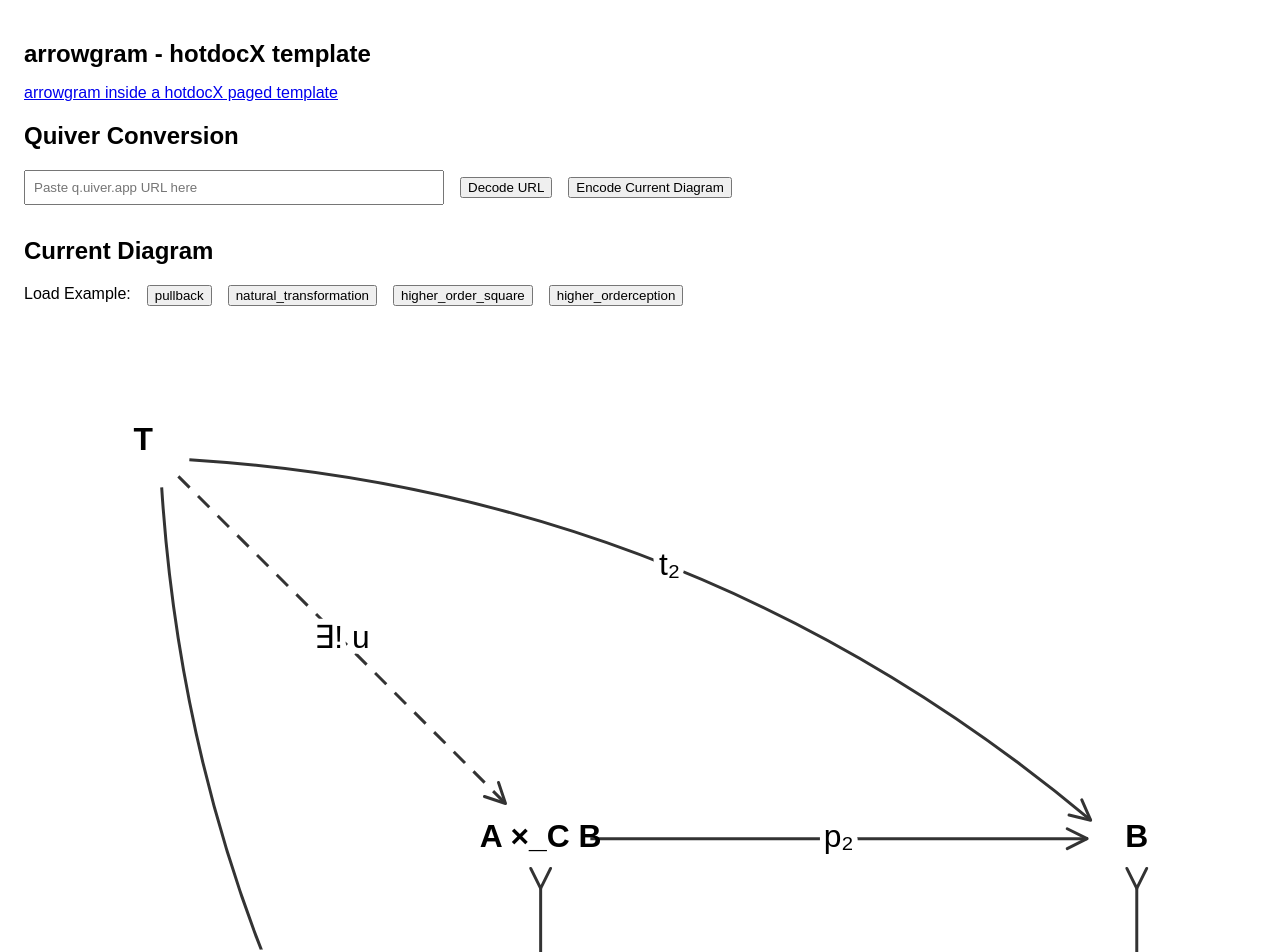
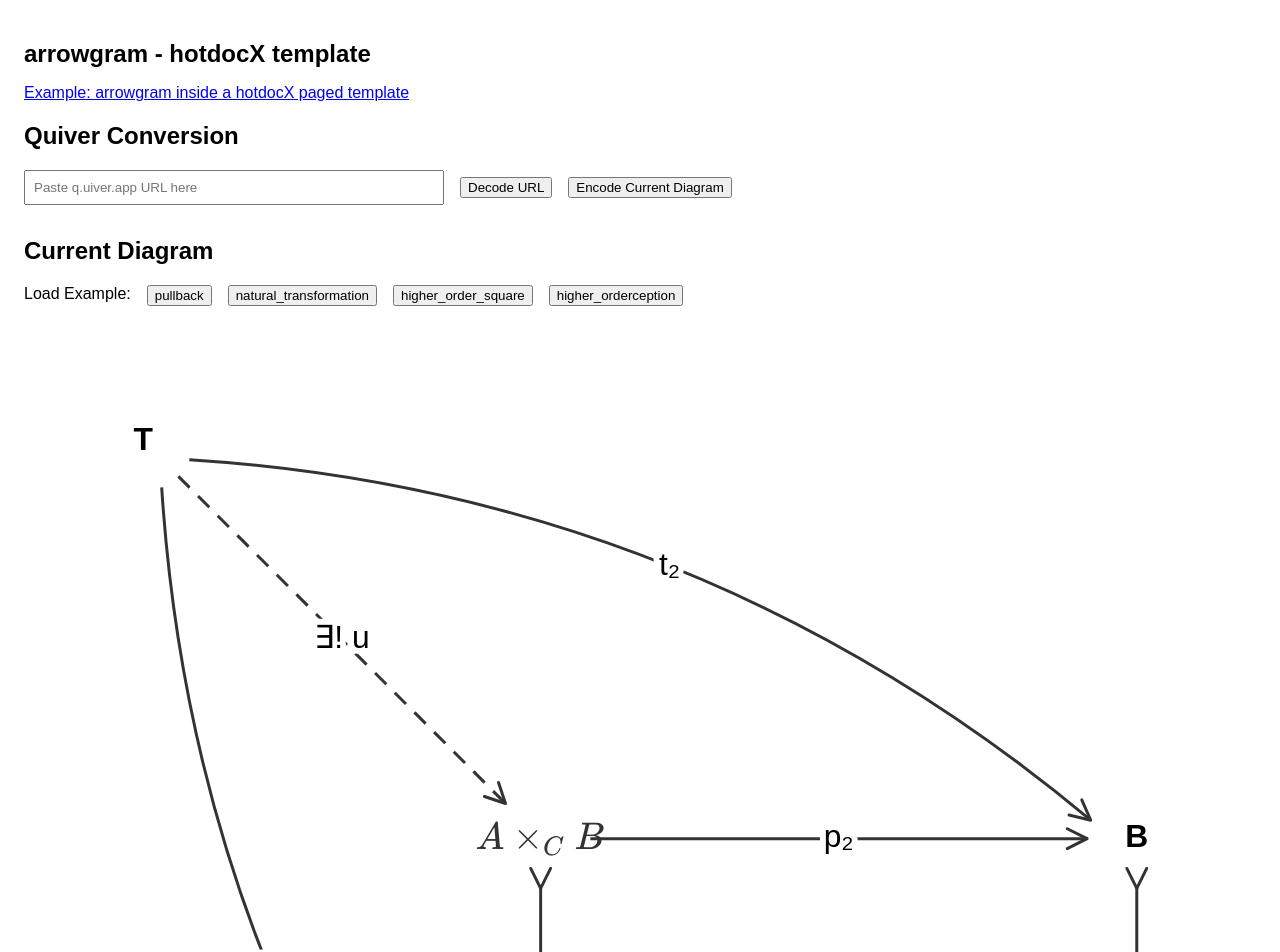
Before and after one commit to hotdocx/arrowgram, a React (Create React App) app in the folder src/: page / in a window 1280 px wide. Shown: the top 952 px of the page. Built offline with nearby package versions, Linux system fonts and the light colour scheme.

Commit message:
update: decode encode math - ok

```diff
--- a/index.html
+++ b/index.html
@@ -3,6 +3,11 @@
   <head>
     <meta charset="utf-8" />
     <title>arrowgram - hotdocX templates</title>
+    <link
+      rel="stylesheet"
+      href="https://cdn.jsdelivr.net/npm/katex@0.16.9/dist/katex.min.css"
+      crossorigin="anonymous"
+    />
   </head>
   <body>
     <div id="root"></div>
--- a/src/App.jsx
+++ b/src/App.jsx
@@ -6,7 +6,7 @@ const quiverSpec3_pullback = `
 {
   "nodes": [
     { "name": "T", "left": 100, "top": 100, "label": "T" },
-    { "name": "P", "left": 300, "top": 300, "label": "A ×_C B" },
+    { "name": "P", "left": 300, "top": 300, "label": "$A \\\\times_C B$" },
     { "name": "A", "left": 300, "top": 600, "label": "A" },
     { "name": "B", "left": 600, "top": 300, "label": "B" },
     { "name": "C", "left": 600, "top": 600, "label": "C" }
@@ -116,7 +116,7 @@ export default function App() {
   return (
     <div style={{ fontFamily: "sans-serif", padding: "1rem" }}>
       <h1>arrowgram - hotdocX template</h1>
-      <a href="/paged-template.html">arrowgram inside a hotdocX paged template</a>
+      <a href="/paged-template.html">Example: arrowgram inside a hotdocX paged template</a>
       <div style={{ marginBottom: '2rem' }}>
         <h2>Quiver Conversion</h2>
         <div style={{ display: 'flex', gap: '1rem', alignItems: 'center' }}>
--- a/src/public/index.html
+++ b/src/public/index.html
@@ -3,6 +3,11 @@
   <head>
     <meta charset="utf-8" />
     <title>arrowgram</title>
+    <link
+      rel="stylesheet"
+      href="https://cdn.jsdelivr.net/npm/katex@0.16.9/dist/katex.min.css"
+      crossorigin="anonymous"
+    />
   </head>
   <body>
     <div id="root"></div>
--- a/src/utils/quiver.js
+++ b/src/utils/quiver.js
@@ -87,7 +87,7 @@ export function decodeQuiverUrl(url) {
 				name: nodeName,
 				left: x * GRID_SCALE,
 				top: y * GRID_SCALE,
-				label: label,
+				label: label ? `$${label}$` : "",
 			});
 			cellMap[i] = { name: nodeName, type: "node" };
 		}
@@ -111,7 +111,7 @@ export function decodeQuiverUrl(url) {
 					name: arrowName,
 					from: sourceName,
 					to: targetName,
-					label: label,
+					label: label ? `$${label}$` : "",
 					curve: (options.curve || 0) * CURVE_SCALE_FACTOR,
 					shift: options.offset || 0,
 					level: options.level || 1,
@@ -172,7 +172,7 @@ export function encodeArrowgram(spec) {
 				Math.round(node.top / GRID_SCALE),
 			];
 			if (node.label) {
-				quiverVertex.push(node.label);
+				quiverVertex.push(node.label.replace(/\$/g, ""));
 			}
 			vertices.push(quiverVertex);
 			nameMap.set(node.name, index);
@@ -211,7 +211,7 @@ export function encodeArrowgram(spec) {
 			const hasAlignment = alignment !== QUIVER_LABEL_ALIGNMENT.over;
 
 			if (arrow.label || hasAlignment || hasOptions) {
-				quiverEdge.push(arrow.label || "");
+				quiverEdge.push((arrow.label || "").replace(/\$/g, ""));
 			}
 			if (hasAlignment || hasOptions) {
 				quiverEdge.push(alignment);
```
Also changed, not shown: 2 other files (tests, documents, lock files or other folders).
